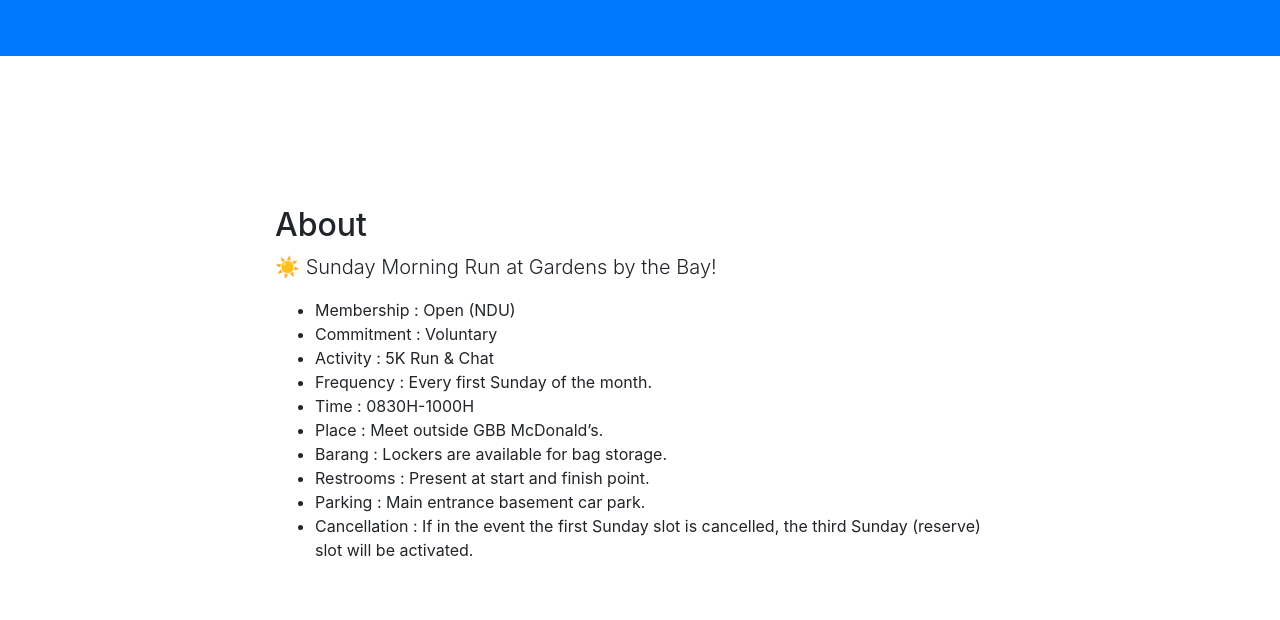
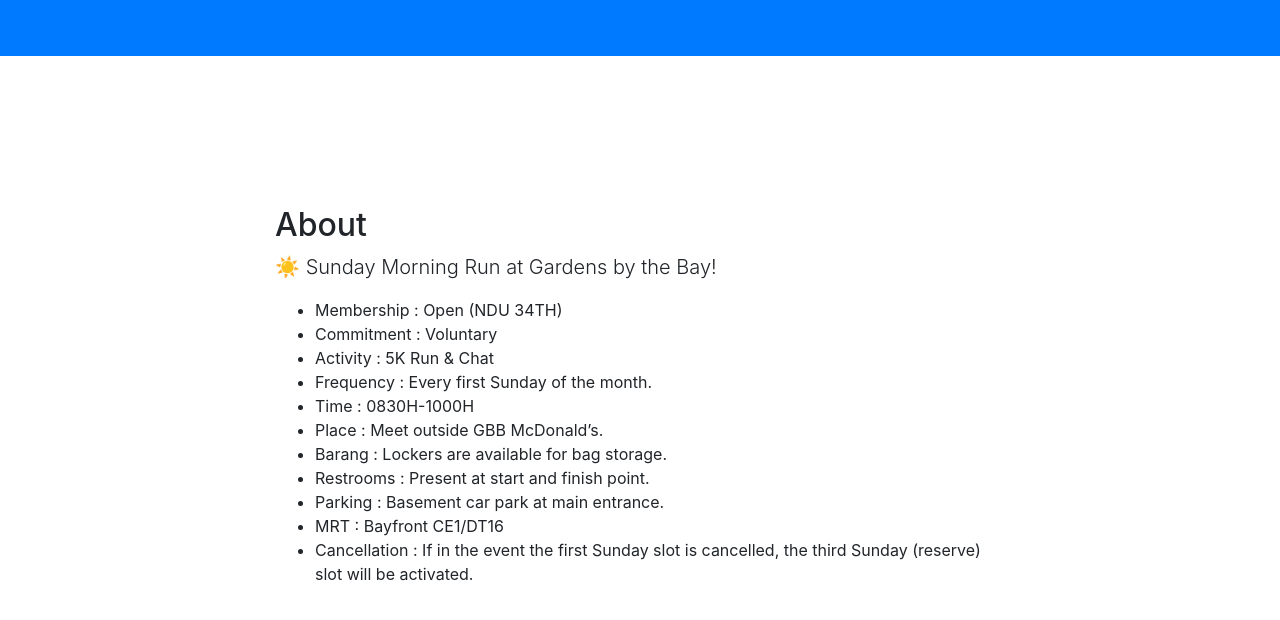
Before and after one commit to glennlum/run-gbb, a website with bundled scripts: page index.html in a window 1280 px wide. Shown: the part 938-1558 px from the top of the page. Built offline with nearby package versions, Linux system fonts and the light colour scheme.

Commit message:
Update meetup information

```diff
--- a/index.html
+++ b/index.html
@@ -54,7 +54,7 @@
           ☀️ Sunday Morning Run at Gardens by the Bay!
           </p>
           <ul>
-            <li>Membership   : Open (NDU) </li>
+            <li>Membership   : Open (NDU 34TH) </li>
             <li>Commitment   : Voluntary </li>
             <li>Activity     : 5K Run & Chat </li>
           	<li>Frequency	   : Every first Sunday of the month. </li>
@@ -62,7 +62,8 @@
             <li>Place        : Meet outside GBB McDonald’s.</li>
             <li>Barang       : Lockers are available for bag storage.</l>
             <li>Restrooms    : Present at start and finish point.</l>
-            <li>Parking      : Main entrance basement car park.</l>
+            <li>Parking      : Basement car park at main entrance.</l>
+            <li>MRT          : Bayfront CE1/DT16</l>
             <li>Cancellation : If in the event the first Sunday slot is cancelled, the third Sunday (reserve) slot will be activated.
           </ul>
           <br>
```
